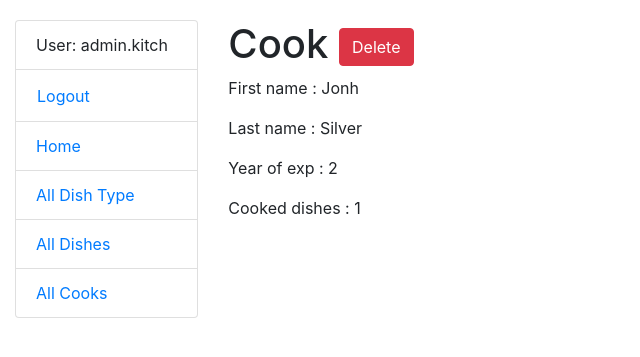
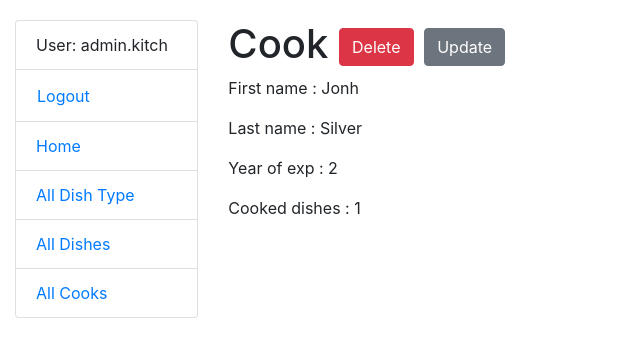
Before and after one commit to DevEvgeny/kitchen-service, a Django app: page /cooks/2/ in a window 1280 px wide. Shown: the top 357 px of the page, without its empty margins (0-640 px from the left). Run offline with Django 5.2, Linux system fonts and the light colour scheme; a user stored in the database is signed in; data comes from the database, SQL or seed files in the repository.

Commit message:
add update for Cook

```diff
--- a/kitchen/urls.py
+++ b/kitchen/urls.py
@@ -13,7 +13,8 @@ from .views import (index,
                     CookListView,
                     CookDetailView,
                     CookCreateView,
-                    CookDeleteView)
+                    CookDeleteView,
+                    CookUpdateView)
 
 urlpatterns = [
     path("", index, name="index"),
@@ -30,6 +31,7 @@ urlpatterns = [
     path("cooks/<int:pk>/", CookDetailView.as_view(), name="cook-detail"),
     path("cooks/create/", CookCreateView.as_view(), name="cook-create"),
     path("cooks/<int:pk>/delete/", CookDeleteView.as_view(), name="cook-delete"),
+    path("cooks/<int:pk>/update/", CookUpdateView.as_view(), name="cook-update"),
 ]
 
 app_name = "kitchen"
--- a/kitchen/views.py
+++ b/kitchen/views.py
@@ -5,7 +5,7 @@ from django.shortcuts import render
 from django.urls import reverse_lazy
 from django.views import generic
 
-from kitchen.forms import CookCreationForm, DishForm, SearchForm
+from kitchen.forms import CookCreationForm, DishForm, SearchForm, CookUpdateForm
 from kitchen.models import (DishType,
                             Dish,
                             Cook)
@@ -154,3 +154,9 @@ class CookCreateView(LoginRequiredMixin, generic.CreateView):
 class CookDeleteView(LoginRequiredMixin, generic.DeleteView):
     model = Cook
     success_url = reverse_lazy("kitchen:cook-list")
+
+
+class CookUpdateView(LoginRequiredMixin, generic.UpdateView):
+    model = Cook
+    form_class = CookUpdateForm
+    success_url = reverse_lazy("kitchen:cook-detail")
--- a/templates/kitchen/cook_detail.html
+++ b/templates/kitchen/cook_detail.html
@@ -1,7 +1,14 @@
 {% extends "base.html" %}
 
 {% block content %}
-  <h1>Cook <a href="{% url 'kitchen:cook-delete' pk=cook.id %}" class="btn btn-danger">Delete</a></h1>
+  <h1>Cook
+    <a href="{% url 'kitchen:cook-delete' pk=cook.id %}" class="btn btn-danger">
+      Delete
+    </a>
+    <a href="{% url 'kitchen:cook-update' pk=cook.id %}" class="btn btn-secondary">
+      Update
+    </a>
+  </h1>
   <p>First name : {{ cook.first_name }}</p>
   <p>Last name : {{ cook.last_name }}</p>
   <p>Year of exp : {{ cook.year_of_experience }}</p>
```
Also changed, not shown: kitchen/forms.py (+11 -0 lines).
